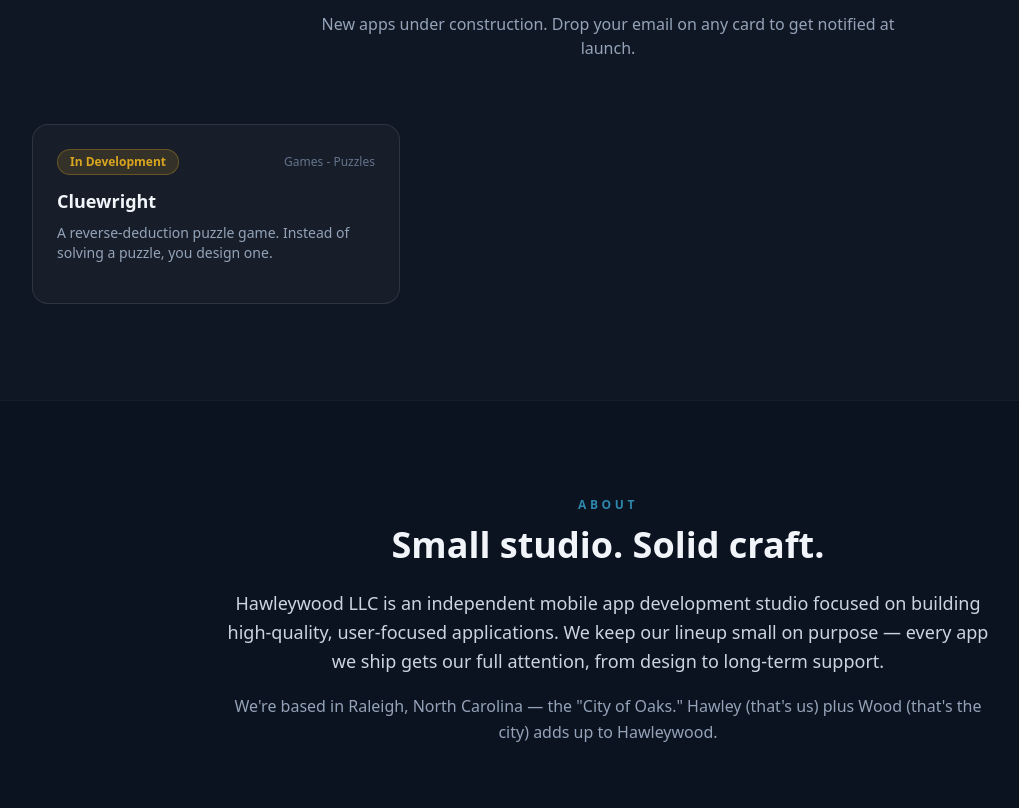
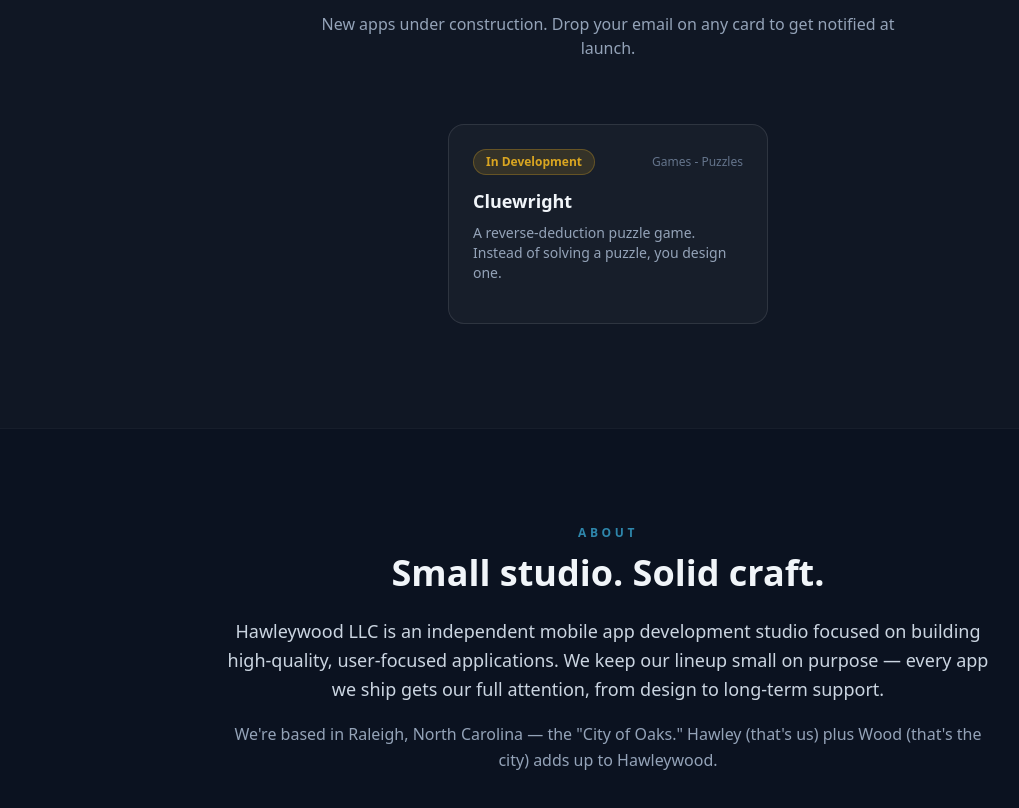
Before and after one commit to hawleywood88/hawleywoodllc, a plain HTML site: page index.html in a window 1280 px wide. Shown: the part 1827-2635 px from the top of the page, without its empty margins (32-1051 px from the left). Drawn offline with nearby package versions, Linux system fonts and the light colour scheme.

Commit message:
Center pipeline cards when few, scroll horizontally when many
Switches the pipeline grid from CSS grid wrapping to a flex row that
centers cards when they fit, and becomes a horizontally scrollable
snap-scroll row once more cards overflow the container.

```diff
--- a/index.html
+++ b/index.html
@@ -92,7 +92,7 @@
         <h2 class="text-3xl sm:text-4xl font-bold">Coming Down The Pipeline</h2>
         <p class="mt-4 text-slate-400 max-w-xl mx-auto">New apps under construction. Drop your email on any card to get notified at launch.</p>
       </div>
-      <div id="pipeline-grid" class="grid sm:grid-cols-2 lg:grid-cols-3 gap-6">
+      <div id="pipeline-grid" class="flex gap-6 overflow-x-auto snap-x snap-mandatory pb-2">
         <!-- rendered by app.js -->
       </div>
     </div>
--- a/js/app.js
+++ b/js/app.js
@@ -65,7 +65,7 @@ function renderPipeline(apps) {
 
   const grid = document.getElementById('pipeline-grid');
   grid.innerHTML = apps.map(app => `
-    <div class="bg-white/[0.03] border border-white/10 rounded-2xl p-6 flex flex-col">
+    <div class="flex-none w-72 sm:w-80 snap-start bg-white/[0.03] border border-white/10 rounded-2xl p-6 flex flex-col">
       <div class="flex items-center justify-between mb-3">
         <span class="text-xs font-semibold px-3 py-1 rounded-full border ${STATUS_STYLES[app.status] || 'bg-white/10 text-slate-300 border-white/20'}">${app.status}</span>
         <span class="text-xs text-slate-500">${app.category}</span>
@@ -86,6 +86,16 @@ function renderPipeline(apps) {
   grid.querySelectorAll('.notify-form').forEach(form => {
     form.addEventListener('submit', onNotifySubmit);
   });
+
+  updatePipelineAlignment();
+  window.addEventListener('resize', updatePipelineAlignment);
+}
+
+function updatePipelineAlignment() {
+  const grid = document.getElementById('pipeline-grid');
+  const overflowing = grid.scrollWidth > grid.clientWidth + 1;
+  grid.classList.toggle('justify-center', !overflowing);
+  grid.classList.toggle('justify-start', overflowing);
 }
 
 // ponytail: emails saved to localStorage only, no backend. Point this at
```
